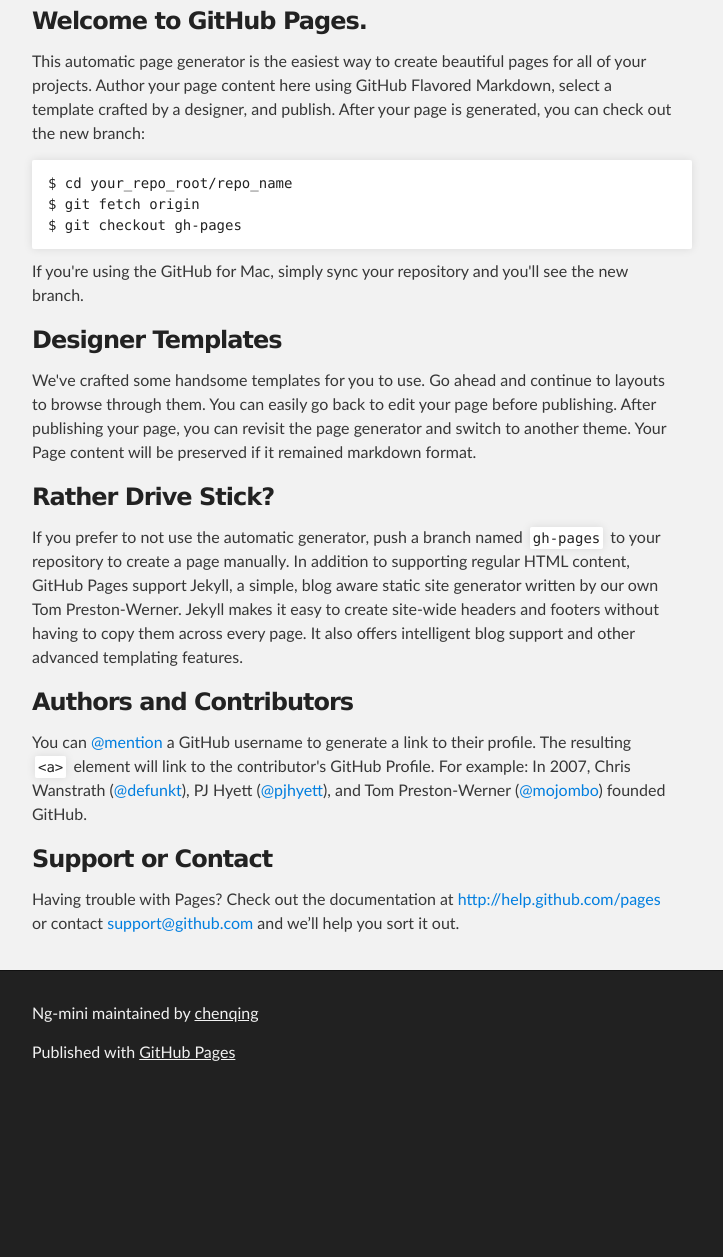
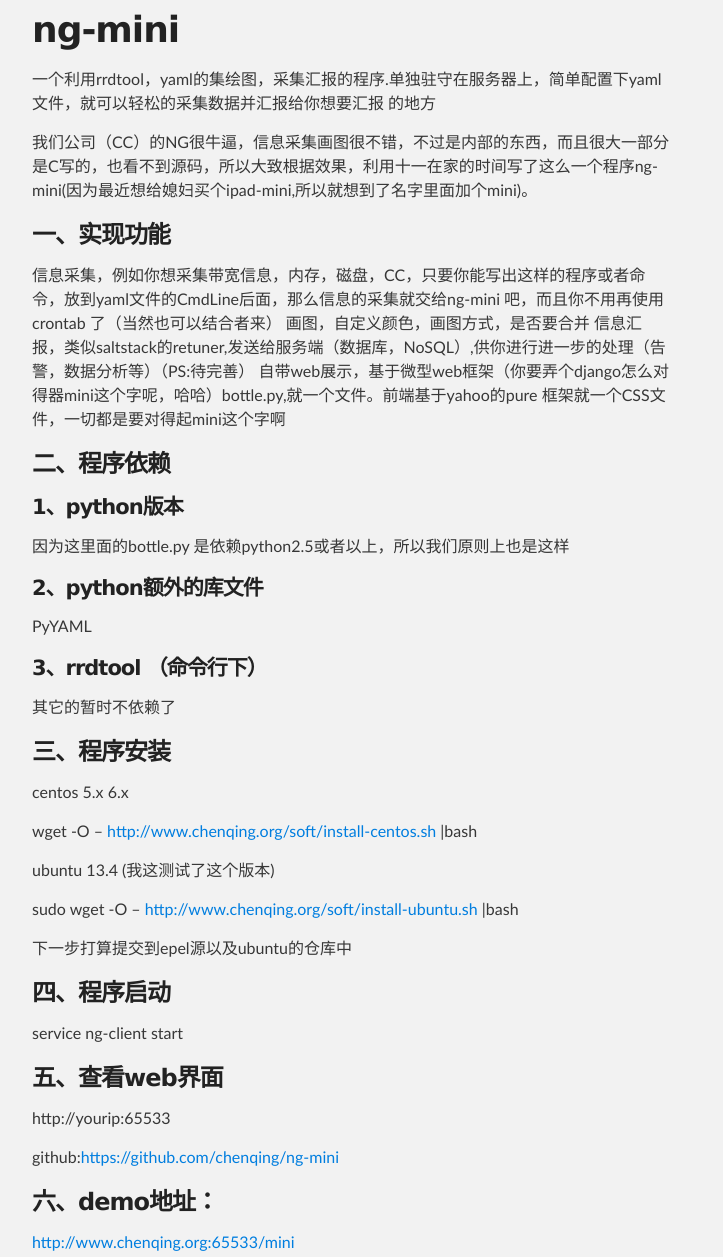
Before and after one commit to chenqing/ng-mini, a plain HTML site: page index.html in a window 1280 px wide. Shown: the part 293-1550 px from the top of the page, without its empty margins (288-1011 px from the left). Before the commit the page ends 1392 px from the top, so only its background shows below. Drawn offline with Linux system fonts and the light colour scheme.

```diff
--- a/index.html
+++ b/index.html
@@ -31,37 +31,69 @@
     <!-- MAIN CONTENT -->
     <div id="main_content_wrap" class="outer">
       <section id="main_content" class="inner">
-        <h3>
-<a name="welcome-to-github-pages" class="anchor" href="#welcome-to-github-pages"><span class="octicon octicon-link"></span></a>Welcome to GitHub Pages.</h3>
+        <h1>
+<a name="ng-mini" class="anchor" href="#ng-mini"><span class="octicon octicon-link"></span></a>ng-mini</h1>
 
-<p>This automatic page generator is the easiest way to create beautiful pages for all of your projects. Author your page content here using GitHub Flavored Markdown, select a template crafted by a designer, and publish. After your page is generated, you can check out the new branch:</p>
+<p>一个利用rrdtool，yaml的集绘图，采集汇报的程序.单独驻守在服务器上，简单配置下yaml文件，就可以轻松的采集数据并汇报给你想要汇报
+的地方</p>
 
-<pre><code>$ cd your_repo_root/repo_name
-$ git fetch origin
-$ git checkout gh-pages
-</code></pre>
-
-<p>If you're using the GitHub for Mac, simply sync your repository and you'll see the new branch.</p>
+<p>我们公司（CC）的NG很牛逼，信息采集画图很不错，不过是内部的东西，而且很大一部分是C写的，也看不到源码，所以大致根据效果，利用十一在家的时间写了这么一个程序ng-mini(因为最近想给媳妇买个ipad-mini,所以就想到了名字里面加个mini)。</p>
 
 <h3>
-<a name="designer-templates" class="anchor" href="#designer-templates"><span class="octicon octicon-link"></span></a>Designer Templates</h3>
+<a name="%E4%B8%80%E5%AE%9E%E7%8E%B0%E5%8A%9F%E8%83%BD" class="anchor" href="#%E4%B8%80%E5%AE%9E%E7%8E%B0%E5%8A%9F%E8%83%BD"><span class="octicon octicon-link"></span></a>一、实现功能</h3>
 
-<p>We've crafted some handsome templates for you to use. Go ahead and continue to layouts to browse through them. You can easily go back to edit your page before publishing. After publishing your page, you can revisit the page generator and switch to another theme. Your Page content will be preserved if it remained markdown format.</p>
+<p>信息采集，例如你想采集带宽信息，内存，磁盘，CC，只要你能写出这样的程序或者命令，放到yaml文件的CmdLine后面，那么信息的采集就交给ng-mini 吧，而且你不用再使用crontab 了（当然也可以结合者来）
+画图，自定义颜色，画图方式，是否要合并
+信息汇报，类似saltstack的retuner,发送给服务端（数据库，NoSQL）,供你进行进一步的处理（告警，数据分析等）（PS:待完善）
+自带web展示，基于微型web框架（你要弄个django怎么对得器mini这个字呢，哈哈）bottle.py,就一个文件。前端基于yahoo的pure 框架就一个CSS文件，一切都是要对得起mini这个字啊</p>
 
 <h3>
-<a name="rather-drive-stick" class="anchor" href="#rather-drive-stick"><span class="octicon octicon-link"></span></a>Rather Drive Stick?</h3>
+<a name="%E4%BA%8C%E7%A8%8B%E5%BA%8F%E4%BE%9D%E8%B5%96" class="anchor" href="#%E4%BA%8C%E7%A8%8B%E5%BA%8F%E4%BE%9D%E8%B5%96"><span class="octicon octicon-link"></span></a>二、程序依赖</h3>
 
-<p>If you prefer to not use the automatic generator, push a branch named <code>gh-pages</code> to your repository to create a page manually. In addition to supporting regular HTML content, GitHub Pages support Jekyll, a simple, blog aware static site generator written by our own Tom Preston-Werner. Jekyll makes it easy to create site-wide headers and footers without having to copy them across every page. It also offers intelligent blog support and other advanced templating features.</p>
+<h4>
+<a name="1python%E7%89%88%E6%9C%AC" class="anchor" href="#1python%E7%89%88%E6%9C%AC"><span class="octicon octicon-link"></span></a>1、python版本</h4>
+
+<p>因为这里面的bottle.py 是依赖python2.5或者以上，所以我们原则上也是这样</p>
+
+<h4>
+<a name="2python%E9%A2%9D%E5%A4%96%E7%9A%84%E5%BA%93%E6%96%87%E4%BB%B6" class="anchor" href="#2python%E9%A2%9D%E5%A4%96%E7%9A%84%E5%BA%93%E6%96%87%E4%BB%B6"><span class="octicon octicon-link"></span></a>2、python额外的库文件</h4>
+
+<p>PyYAML</p>
+
+<h4>
+<a name="3rrdtool-%E5%91%BD%E4%BB%A4%E8%A1%8C%E4%B8%8B" class="anchor" href="#3rrdtool-%E5%91%BD%E4%BB%A4%E8%A1%8C%E4%B8%8B"><span class="octicon octicon-link"></span></a>3、rrdtool （命令行下）</h4>
+
+<p>其它的暂时不依赖了</p>
 
 <h3>
-<a name="authors-and-contributors" class="anchor" href="#authors-and-contributors"><span class="octicon octicon-link"></span></a>Authors and Contributors</h3>
+<a name="%E4%B8%89%E7%A8%8B%E5%BA%8F%E5%AE%89%E8%A3%85" class="anchor" href="#%E4%B8%89%E7%A8%8B%E5%BA%8F%E5%AE%89%E8%A3%85"><span class="octicon octicon-link"></span></a>三、程序安装</h3>
 
-<p>You can <a href="https://github.com/blog/821" class="user-mention">@mention</a> a GitHub username to generate a link to their profile. The resulting <code>&lt;a&gt;</code> element will link to the contributor's GitHub Profile. For example: In 2007, Chris Wanstrath (<a href="https://github.com/defunkt" class="user-mention">@defunkt</a>), PJ Hyett (<a href="https://github.com/pjhyett" class="user-mention">@pjhyett</a>), and Tom Preston-Werner (<a href="https://github.com/mojombo" class="user-mention">@mojombo</a>) founded GitHub.</p>
+<p>centos 5.x 6.x</p>
+
+<p>wget -O – <a href="http://www.chenqing.org/soft/install-centos.sh">http://www.chenqing.org/soft/install-centos.sh</a> |bash</p>
+
+<p>ubuntu 13.4 (我这测试了这个版本)</p>
+
+<p>sudo wget -O – <a href="http://www.chenqing.org/soft/install-ubuntu.sh">http://www.chenqing.org/soft/install-ubuntu.sh</a> |bash</p>
+
+<p>下一步打算提交到epel源以及ubuntu的仓库中</p>
 
 <h3>
-<a name="support-or-contact" class="anchor" href="#support-or-contact"><span class="octicon octicon-link"></span></a>Support or Contact</h3>
+<a name="%E5%9B%9B%E7%A8%8B%E5%BA%8F%E5%90%AF%E5%8A%A8" class="anchor" href="#%E5%9B%9B%E7%A8%8B%E5%BA%8F%E5%90%AF%E5%8A%A8"><span class="octicon octicon-link"></span></a>四、程序启动</h3>
 
-<p>Having trouble with Pages? Check out the documentation at <a href="http://help.github.com/pages">http://help.github.com/pages</a> or contact <a href="mailto:support@github.com">support@github.com</a> and we’ll help you sort it out.</p>
+<p>service ng-client start</p>
+
+<h3>
+<a name="%E4%BA%94%E6%9F%A5%E7%9C%8Bweb%E7%95%8C%E9%9D%A2" class="anchor" href="#%E4%BA%94%E6%9F%A5%E7%9C%8Bweb%E7%95%8C%E9%9D%A2"><span class="octicon octicon-link"></span></a>五、查看web界面</h3>
+
+<p>http://yourip:65533</p>
+
+<p>github:<a href="https://github.com/chenqing/ng-mini">https://github.com/chenqing/ng-mini</a></p>
+
+<h3>
+<a name="%E5%85%ADdemo%E5%9C%B0%E5%9D%80" class="anchor" href="#%E5%85%ADdemo%E5%9C%B0%E5%9D%80"><span class="octicon octicon-link"></span></a>六、demo地址：</h3>
+
+<p><a href="http://www.chenqing.org:65533/mini">http://www.chenqing.org:65533/mini</a></p>
       </section>
     </div>
 
```
Also changed, not shown: params.json (+1 -1 lines).
